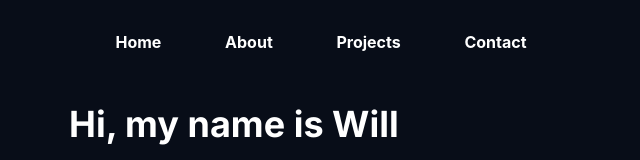
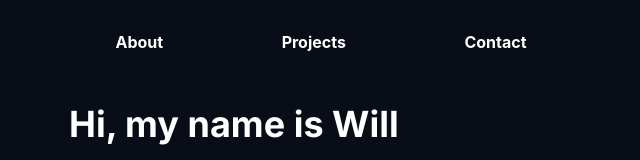
Before and after one commit to WllBrns/wllbrns.github.io, a React (Create React App) app: page / in a window 1280 px wide. Shown: the top 160 px of the page, without its empty margins (319-959 px from the left). Built offline with nearby package versions, Linux system fonts and the light colour scheme.

Commit message:
added tags to sections

```diff
--- a/src/App.js
+++ b/src/App.js
@@ -23,7 +23,7 @@ function App() {
     },
   ];
 
-  const navbarLinks = ["Home", "About", "Projects", "Contact"];
+  const navbarLinks = ["About", "Projects", "Contact"];
 
   const article = projectData.map((article) => (
     <ProjectArticle articleData={article} />
@@ -40,7 +40,7 @@ function App() {
 
       <Navbar links={navbarLinks} />
 
-      <div className="Section">
+      <div className="Section aboutSection">
         <h2 className="SectionHeader">
           Hi, my name is <strong>Will</strong>
         </h2>
@@ -51,12 +51,12 @@ function App() {
         </p>
       </div>
 
-      <div className="Section">
+      <div className="Section projectsSection">
         <h2 className="SectionHeader">Projects</h2>
         {article}
       </div>
 
-      <div className="Section">
+      <div className="Section contactSection">
         <h2 className="SectionHeader">Let's talk</h2>
         <p>
           Email: <a href="burnsw72@gmail.com"> burnsw72@gmail.com</a>
```
